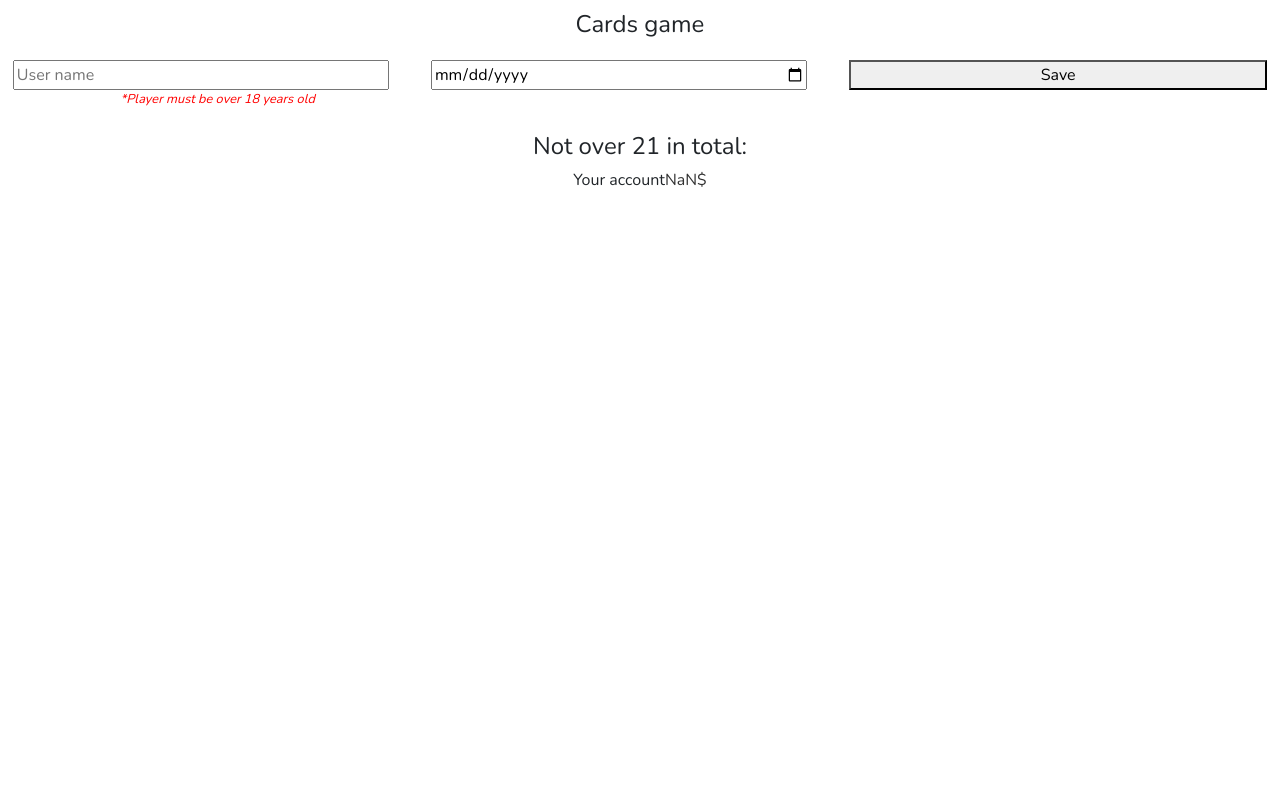
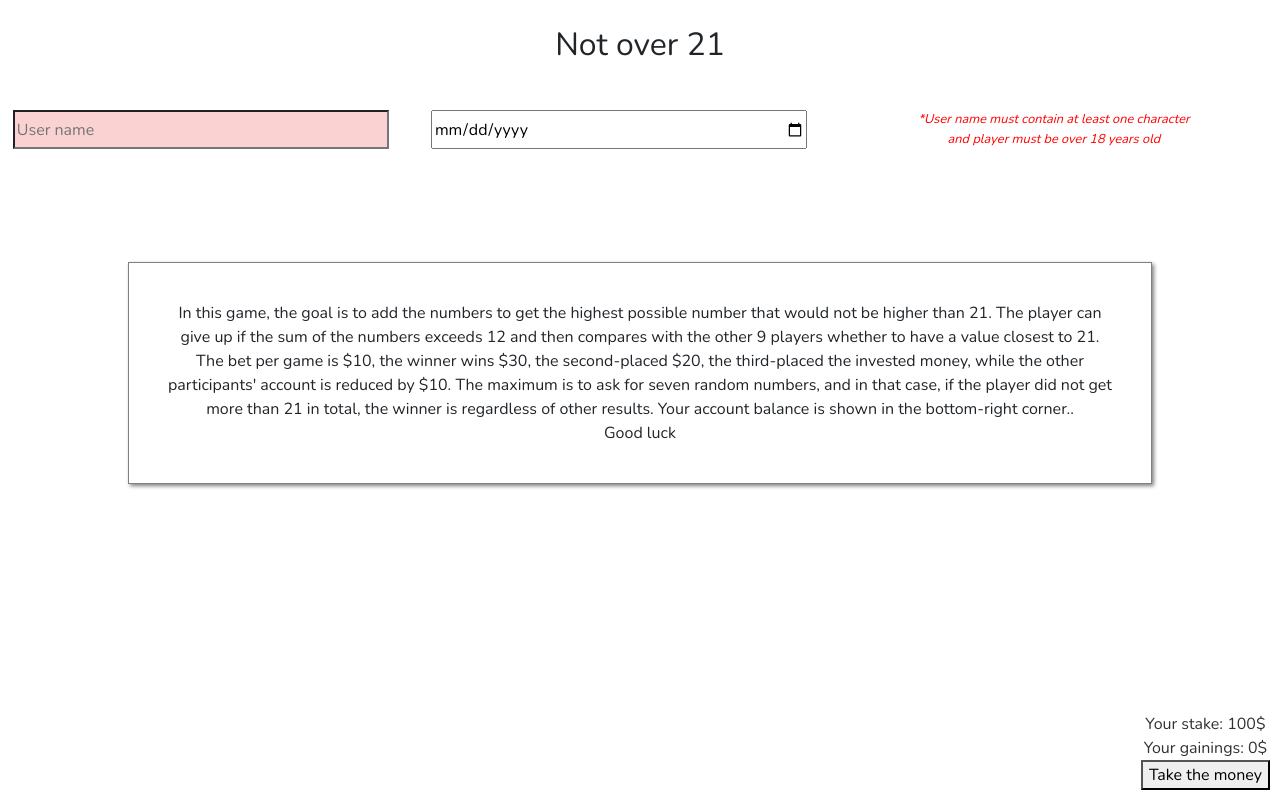
Before and after one commit to JOVICABOGOJEVIC/cvApp, a React (Create React App) app: page /app5 in a window 1280 px wide. Built offline with nearby package versions, Linux system fonts and the light colour scheme; the HTML template or start-up script is replaced by a standard one; a web font is replaced by a local one.

Commit message:
fifthCommit

```diff
--- a/src/components/Players/AddPlayer/AddPlayer.js
+++ b/src/components/Players/AddPlayer/AddPlayer.js
@@ -1,4 +1,4 @@
-import { Fragment, useState } from 'react';
+import { Fragment, useState, useEffect } from 'react';
 import Button from '../../UI/Button'
 import styles from './AddPlayer.module.css';
 import ErrorModal from '../../UI/ErrorModal';
@@ -10,10 +10,18 @@ const AddPlayer = (props) =>{
    const [error, setError] = useState('');
    const [index, setIndex] = useState(1);
    const [limit, setLimit] = useState(true);
+   const [notValid, setFormValid] = useState(false)
+
+
 
    const changeName = (event) =>{
     setName(event.target.value)
    }
+   useEffect(()=>{
+    setFormValid(
+        name.trim().length === 0
+    )
+},[name])
    const changeDate= (event) =>{
     setDate(event.target.value)
    }
@@ -21,14 +29,16 @@ const AddPlayer = (props) =>{
     setError('')
 }
 
+
    const addPlayer = () =>{
     let d = new Date().getFullYear();
      let b = date.substring(0, 4)
     let razlika = d-b;
-    if(razlika<18){
+
+    if(razlika<18 || razlika ===2022){
         setError({
             title:'Login error',
-            message:'Player must be over 18 years old'
+            message:'Player must be over 18 years old. The date input field must not be empty'
         })
         return;
     }
@@ -36,7 +46,6 @@ const AddPlayer = (props) =>{
     setName('');
     setDate('');
     setIndex(index+1)
-    console.log(index);
     if(index==!0){
         setLimit(false);
         props.newPlay();
@@ -47,15 +56,14 @@ return(
     <div>
         {error && <ErrorModal  title={error.title} message={error.message} onClosePopup={closePopup} />}
         <div className={`${styles['addInput']} ${!limit && styles.disabled}`}>
-        <input type="text"  className={styles.inputName} value={name} onChange={changeName} placeholder="User name"/>
-        <input type="date" className={styles.inputDate} value={date} onChange={changeDate} />
-      <Button savePlayers={addPlayer}></Button>
-    <i className={styles.warningInfo}>*Player must be over 18 years old</i>
-
+        <input type="text"  className={`${styles.inputName } ${notValid && styles.errorInput}`} value={name} onChange={changeName} placeholder="User name"/>
+        <input type="date" className={`styles.inputDate}${notValid && styles.errorInput}`} value={date} onChange={changeDate} />
+      <Button  valid={notValid} savePlayers={addPlayer}></Button>
+      <i className={styles.warningInfo}>*User name must contain at least one character
+    <br/>  and player must be over 18 years old</i>
+    <i className={styles.warningInfo}></i>
     </div>
-
     </div>
-
 )
 }
 
--- a/src/components/Players/AddPlayer/AddPlayer.module.css
+++ b/src/components/Players/AddPlayer/AddPlayer.module.css
@@ -15,3 +15,6 @@ width: 90%;
 .disabled{
 display:none;
 }
+.errorInput{
+   background-color: rgb(250, 210, 210);
+}
--- a/src/components/Players/PlayerList/PlayerList.js
+++ b/src/components/Players/PlayerList/PlayerList.js
@@ -1,6 +1,7 @@
-import { Fragment, useState } from 'react';
+import { Fragment, useState, useEffect } from 'react';
 import PlayersItem from '../PlayersItem/PlayersItem';
 import AddPlayers from '../AddPlayer/AddPlayer';
+import PlayerReport from '../PlayerReport/PlayerReport';
 import styles from './PlayerList.module.css';
 
 
@@ -22,7 +23,10 @@ const PlayerList = () => {
     const [card7, setCard7] = useState(0);
     const [goSeventh, setGoSeventh] = useState(false);
     const [view, setView] = useState(false);
-const [account,setAccount] =useState();
+    const [box, setBox] = useState(false);
+    const [account, setAccount] = useState(100);
+    const [plus, setPlus] = useState(0);
+    const [reportPlay, setReportPlay] = useState(false);
 
     let cardView = [];
     let cardTotal = card + card2 + card3 + card4 + card5 + card6 + card7;
@@ -31,17 +35,41 @@ const [account,setAccount] =useState();
     cardView.push(cardTotal);
 
     const saveInfo = (ime, datum, razlika) => {
+        setBox(true);
         setData((prevState) => {
             return [...prevState, { ime: ime, datum: datum, razlika: razlika, id: Math.random() }]
         })
     }
-
     const startGame = () => {
         setMessage('Your first card is:');
         setCard(Math.floor(Math.random() * 10) + 1);
         setInterval(() => {
             setGoFirst(true);
         }, 500);
+    }
+    useEffect(() => {
+        setCard2(0);
+        setCard3(0);
+        setCard4(0);
+        setCard5(0);
+        setCard6(0);
+        setCard7(0);
+
+    }, [account])
+
+    const startAgain = () => {
+        let sub = 10;
+        setAccount(account - sub)
+        setMessage('Your new card is:');
+        setCard(Math.floor(Math.random() * 10) + 1);
+        setView(false)
+        setGoFirst(false);
+        setGoSecond(false);
+        setGoThird(false);
+        setGoForth(false);
+        setGoFifth(false);
+        setGoSixth(false);
+        setGoSeventh(false);
     }
 
     const secondCard = (event) => {
@@ -52,84 +80,145 @@ const [account,setAccount] =useState();
 
 
     const thirdCard = (event) => {
-        if(cardTotal>21){
-            setView(true)
-        }
         setCard3(Math.floor(Math.random() * 10) + 1);
         setGoThird(true);
         event.currentTarget.disabled = true;
     }
     const forthCard = (event) => {
-        if(cardTotal>21){
-            setView(true)
-        }
         setCard4(Math.floor(Math.random() * 10) + 1);
         setGoForth(true);
         event.currentTarget.disabled = true;
     }
     const fifthCard = (event) => {
-        if(cardTotal>21){
-            setView(true)
-        }
         setCard5(Math.floor(Math.random() * 10) + 1);
         setGoFifth(true);
         event.currentTarget.disabled = true;
     }
     const sixthCard = (event) => {
-        if(cardTotal>21){
-            setView(true)
-        }
         setCard6(Math.floor(Math.random() * 10) + 1);
         setGoSixth(true);
         event.currentTarget.disabled = true;
     }
     const seventhCard = (event) => {
-        if(cardTotal>21){
-            setView(true)
-        }
         setCard7(Math.floor(Math.random() * 10) + 1);
         setGoSeventh(true);
         event.currentTarget.disabled = true;
     }
+  let arrayPlayers = [1,2,3,4,5,6,7,8,9];
+
+let randomArray=Array.from({length: 9}, () => Math.floor(Math.random() * (30 - 12)+12));
+
+let sortedArray = randomArray.sort((a,b)=> {return (a-b)});
+let rightNumber = sortedArray.map(num =>{
+     if (num<=21) {
+    return num;
+  }});
+  let newArray = rightNumber.concat(cardTotal);
+
+  let sortedNewArray = newArray.sort((a,b)=>{return (b-a)});
+console.log(cardTotal, sortedNewArray);
+ let position = sortedNewArray.indexOf(cardTotal)+1;
+console.log(position);
+
     const quitGame = () => {
-        console.log('radi');
+console.log(position);
+
         setView(true)
+switch (position) {
+    case 1:
+      setPlus(plus+30)
+        break;
+        case 2:
+            setPlus(plus+20)
+            break;
+            case 3:
+            setPlus(plus+10)
+                break;
+    default:
+        break;
 }
+    }
+    useEffect(() => {
+        setView(cardTotal > 21 || cardTotal === 21)
+    }, [card3, card4, card5, card6, card7])
 
 
+const joinMoney = () => {
+     let newAccount = account;
+    setAccount(newAccount + plus)
+    setPlus(0)
+}
         return (
         <Fragment>
-            <div className={styles.container}>
-                <h4>Cards game</h4>
+
+            {(account === 0) && <div className={styles.theEnd}>Better luck in the next game!!!</div>}
+            {(account > 0) && <div className={styles.container}>
+            <h2>Not over 21</h2>
                 <AddPlayers onSavePlayers={saveInfo} newPlay={startGame} />
-
-                <h4>Not over 21 in total:</h4>
-                <PlayersItem playersInfo={players} />Your account<span>{account-10}$</span>
-                <div className={`${!view && styles.view} ${view && styles.notView}`}>
+                <PlayersItem playersInfo={players} />
+                <p className={`${box && styles.notView} ${styles.rulesPlay}`}>In this game, the goal is to add the numbers to get the highest possible number that would not
+                     be higher than 21. The player can give up if the sum of the numbers exceeds 12 and then compares
+                      with the other 9 players whether to have a value closest to 21. The bet per game is $10, the winner
+                       wins $30, the second-placed $20, the third-placed the invested money, while the other participants'
+                       account is reduced by $10. The maximum is to ask for seven random numbers, and in that case,
+                       if the player did not get more than 21 in total,
+                    the winner is regardless of other results. Your account balance is shown in the bottom-right corner..
+                    <br/> Good luck</p>
+                <div className={`${view && styles.notView}`}>
                     {message}<br />
                    <p className={styles.card}>{card}</p>
                     {goFirst && (<div><button onClick={secondCard}>Continue?</button><button onClick={quitGame}>Quit?</button></div>)}
 
-                <p className={`${!goSecond && styles.wait} ${goSecond && styles.going} ${styles.card}`}>{card2} </p><br />
+                    <p className={`${!goSecond && styles.notView} ${goSecond && styles.going} ${styles.card}`}>{card2} </p><br />
                     {goSecond && (<div><button onClick={thirdCard}>Continue?</button></div>)}
-                <p className={`${!goThird && styles.wait} ${goThird && styles.going} ${styles.card}`}>{card3} </p><br />
+                    <p className={`${!goThird && styles.notView} ${goThird && styles.going} ${styles.card}`}>{card3} </p><br />
                     {goThird && (<div><button onClick={forthCard}>Continue?</button></div>)}
-                <p className={`${!goForth && styles.wait} ${goForth && styles.going} ${styles.card}`}>{card4} </p><br />
+                    <p className={`${!goForth && styles.notView} ${goForth && styles.going} ${styles.card}`}>{card4} </p><br />
                     {goForth && (<div><button onClick={fifthCard}>Continue?</button></div>)}
-                <p className={`${!goFifth && styles.wait} ${goFifth && styles.going} ${styles.card}`}>{card5} </p><br />
+                    <p className={`${!goFifth && styles.notView} ${goFifth && styles.going} ${styles.card}`}>{card5} </p><br />
                     {goFifth && (<div><button onClick={sixthCard}>Continue?</button></div>)}
-                <p className={`${!goSixth && styles.wait} ${goSixth && styles.going} ${styles.card}`}>{card6} </p><br />
+                    <p className={`${!goSixth && styles.notView} ${goSixth && styles.going} ${styles.card}`}>{card6} </p><br />
                     {goSixth && (<div><button onClick={seventhCard}>Continue?</button></div>)}
-                <p className={`${!goSeventh && styles.wait} ${goSeventh && styles.going} ${styles.card}`}>{card7} </p><br />
+                    <p className={`${!goSeventh && styles.notView} ${goSeventh && styles.going} ${styles.card}`}>{card7} </p><br />
                     {goSecond && (<p className={`${styles.total}`}>{cardView} </p>)}
                 </div>
                 <div className={`${!view && styles.report}`}>
-                    <p>Izvestaj</p>
-                    <p>Rezultat:{cardView}</p>
-                    <div>
+
+
+                    <h5>Your result:</h5>
+               <p>{(cardView < 21) && cardView}</p>
+               <p>{(cardView < 21) &&
+                    <table className="table table-secondary">
+
+                        <tbody>
+                            <tr>
+                         Players:   {arrayPlayers.map(el=>  <td>{el}</td>)}</tr><tr>
+                     Result:  {sortedArray.map(sortedEl=>
+                      <td>
+                      <span className={styles.underResult}>{sortedEl<21 && sortedEl}</span>
+                      <span className={styles.identResult}> {sortedEl===21 && sortedEl}</span>
+                      <span className={styles.overResult}>{sortedEl>21 && sortedEl}</span>
+
+                       </td>)}
+                            </tr>
+                        </tbody>
+                    </table>}</p>
+
+                    <p>{(cardView > 21) && <span style={{color: "red"}}>Sorry, You're over 21.<br />Your bill will be reduced for 10$</span>}</p>
+
+                        <p> {(cardView === 21) && <span>You will receive $30 in your account<br />
+                        {account} $</span>}</p>
+
+                    <button onClick={startAgain}>Try again</button>
+
                 </div>
+          <div className={styles.moneyBox}>
+          <span>Your stake: {account}$<br/>
+                Your gainings: {plus}$</span><br/>
+                <button onClick={joinMoney}>Take the money</button>
           </div>
-            </div>
+
+            </div>}
 
         </Fragment>
     )
--- a/src/components/Players/PlayerList/PlayerList.module.css
+++ b/src/components/Players/PlayerList/PlayerList.module.css
@@ -12,11 +12,13 @@ h4{
     color:green;
     font-size: 1em;
 }
+.moneyBox{
+    position: absolute;
+    bottom:10px;
+    right: 10px;
+}
 .going{
     display: inline;
-}
-.wait{
-    display: none;
 }
 .total{
     font-size: 3em;
@@ -26,9 +28,41 @@ h4{
 .container{
 text-align: center;
 }
+.container h2{
+    padding: 2%;
+}
+.rulesPlay{
+border:1px solid gray;
+box-shadow: 2px 2px 4px gray;
+width:80%;
+margin:100px auto;
+padding: 3%;
+}
 .notView{
     display: none;
 }
 .report{
     display: none;
 }
+.theEnd{
+    text-align: center;
+    font-size: 2em;
+    color:darkgreen;
+    margin-top: 45vh;
+}
+
+.boxReport{
+    text-align: center;
+}
+.resultBox{
+    border:1px solid red;
+}
+.overResult{
+    color:red;
+}
+.identResult{
+    color:green;
+}
+.underResult{
+    color:blue;
+}
--- /dev/null
+++ b/src/components/Players/PlayerReport/PlayerReport.js
@@ -0,0 +1,7 @@
+import styles from './PlayerReport.module.css';
+
+const PlayerReport = () =>{
+
+}
+
+export default PlayerReport;
--- a/src/components/UI/Button.js
+++ b/src/components/UI/Button.js
@@ -5,7 +5,7 @@ const Button = (props) =>{
         props.savePlayers()
     }
 return(
-    <button onClick={savePlayer}>Save</button>
+    <button className={`${props.valid && styles.disableButton}`} onClick={savePlayer}>Save</button>
 )
 }
 export default Button;
--- a/src/components/UI/Button.module.css
+++ b/src/components/UI/Button.module.css
@@ -0,0 +1,3 @@
+.disableButton{
+display: none;
+}
```
Also changed, not shown: src/components/Home/DisplayHome.js (+13 -13 lines), src/components/Home/DisplayHome.module.css (+1 -6 lines), src/components/Home/Popup.js (+7 -7 lines), src/components/Players/PlayerReport/PlayerReport.module.css (added). Lines whose indentation alone changed are shown as unchanged.
